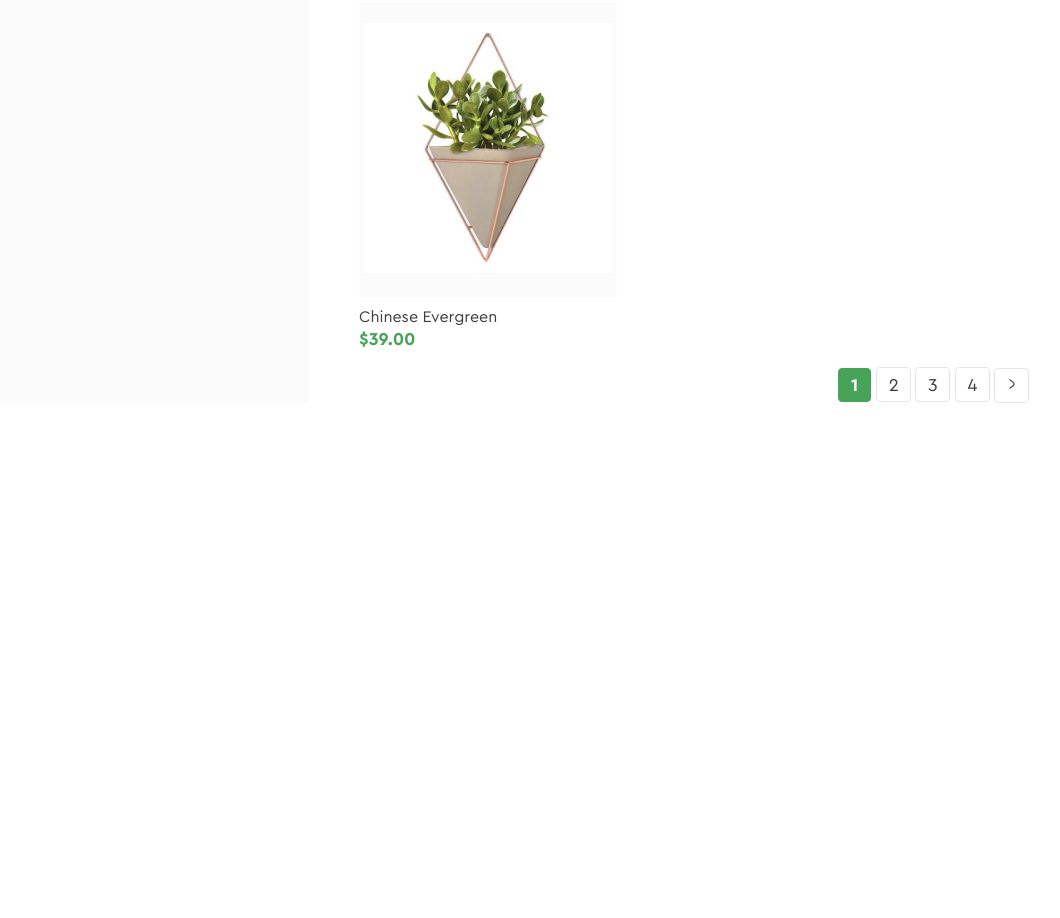
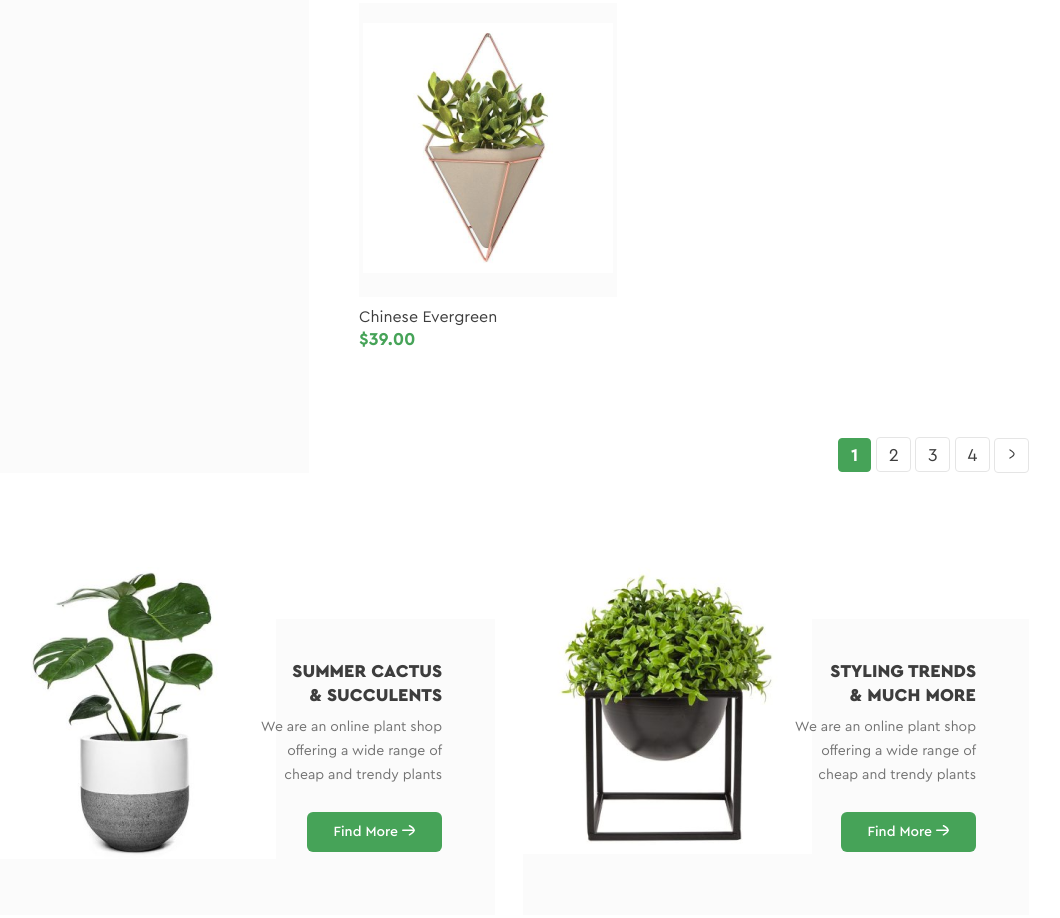
Before and after one commit to MariiaAhafonova/Hillel, a plain HTML site: page index.html in a window 1280 px wide. Shown: the part 2394-3312 px from the top of the page, without its empty margins (131-1191 px from the left). Before the commit the page ends 2849 px from the top, so only its background shows below. Drawn offline with Linux system fonts and the light colour scheme.

Commit message:
greenshop

```diff
--- a/index.html
+++ b/index.html
@@ -163,5 +163,39 @@
                 </div>
             </div>
         </div>
+        <div class="cta">
+            <div class="cta-card">
+                <div class="cta-photo">
+                    <img src="./img/image.14.png" alt="Small Plant cta" width="287px" height="292px">
+                </div>
+                <div class="cta-card-right">
+                    <h4 class="cta-title">Summer cactus & succulents</h4>
+                    <p class="cta-card-p">We are an online plant shop offering a wide range of cheap and trendy plants</p>
+                    <button class="cta-card-btn">
+                    Find More
+                    <svg xmlns="http://www.w3.org/2000/svg" width="13" height="11" viewBox="0 0 13 11" fill="none">
+                        <path d="M12 5.26852L0.75 5.26852" stroke="white" stroke-width="1.5" stroke-linecap="round" stroke-linejoin="round"/>
+                        <path d="M7.46227 0.750145C7.46227 0.750145 11.9998 3.1959 11.9998 5.2674C11.9998 7.3404 7.46227 9.7869 7.46227 9.7869" stroke="white" stroke-width="1.5" stroke-linecap="round" stroke-linejoin="round"/>
+                    </svg>
+                </button>
+                </div>
+            </div>
+             <div class="cta-card">
+                <div class="cta-photo">
+                    <img src="./img/image.15.png" alt="Small Plant cta" width="289px" height="287px">
+                </div>
+                <div class="cta-card-right">
+                    <h4 class="cta-title">Styling Trends & much more</h4>
+                    <p class="cta-card-p">We are an online plant shop offering a wide range of cheap and trendy plants</p>
+                    <button class="cta-card-btn">
+                    Find More
+                    <svg xmlns="http://www.w3.org/2000/svg" width="13" height="11" viewBox="0 0 13 11" fill="none">
+                        <path d="M12 5.26852L0.75 5.26852" stroke="white" stroke-width="1.5" stroke-linecap="round" stroke-linejoin="round"/>
+                        <path d="M7.46227 0.750145C7.46227 0.750145 11.9998 3.1959 11.9998 5.2674C11.9998 7.3404 7.46227 9.7869 7.46227 9.7869" stroke="white" stroke-width="1.5" stroke-linecap="round" stroke-linejoin="round"/>
+                    </svg>
+                </button>
+                </div>
+            </div>
+        </div>
 </body>
 </html>
--- a/style.css
+++ b/style.css
@@ -157,6 +157,7 @@
     display: flex;
     gap: 50px;
     margin-top: 26px;
+    margin-bottom: 146px;
  }
 
  .shop-left{
@@ -297,7 +298,7 @@
     display: flex;
     gap: 10px;
     justify-content: flex-end;
-    margin-top: 20px;
+    margin-top: 90px;
 }
 
 .shop-pages-btn-item-active{
@@ -342,3 +343,65 @@
     max-height: 35px;
     padding: 8px 10px;
 }
+
+.cta{
+   gap: 28px;
+   display: flex;
+}
+
+.cta-card{
+      display: flex;
+      background: #FBFBFB;
+      width: 50%;
+}
+
+.cta-photo{
+    position: relative;
+    top: -52px;
+}
+
+.cta-card-right{
+      display: flex;
+      flex-direction: column;
+      align-items: end;
+      padding: 40px 30px 46px 0;
+      position: relative;
+      left: -23px;
+      gap: 8px;
+}
+
+.cta-title{
+   color: #3D3D3D;
+   text-align: right;
+   font-family: "Cera Pro Black";
+   font-size: 18px;
+   font-style: normal;
+   font-weight: 900;
+   line-height: 24px; /* 133.333% */
+   text-transform: uppercase;
+   width: 80%;
+}
+
+.cta-card-p{
+   color: #727272;
+   text-align: right;
+   font-family: "Cera Pro Regular";
+   font-size: 14px;
+   font-style: normal;
+   font-weight: 400;
+   line-height: 24px; /* 171.429% */
+}
+
+.cta-card-btn{
+   border-radius: 6px;
+   background: #46A358;
+   color: #FFF;
+   font-family: "Cera Pro Medium";
+   font-size: 14px;
+   font-style: normal;
+   font-weight: 500;
+   line-height: 20px; /* 142.857% */
+   padding: 10px 27px;
+   gap: 2px;
+   margin-top: 17px;
+}
```
Also changed, not shown: img/image.14.png (added), img/image.15.png (added).
